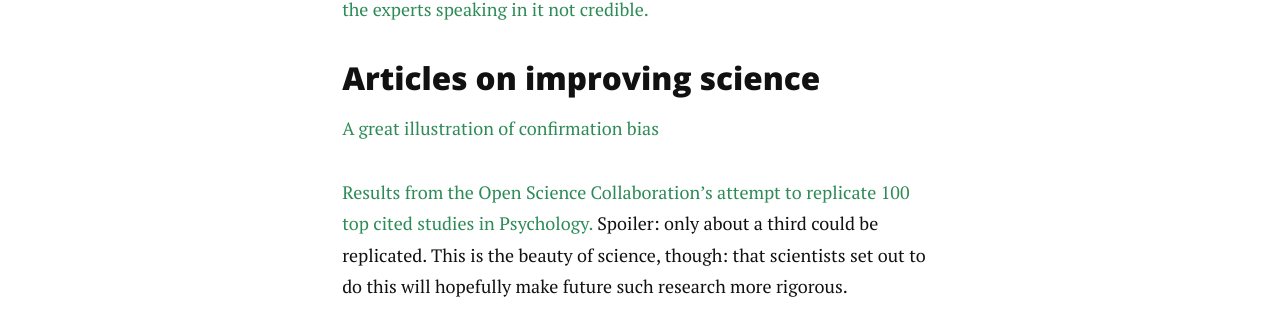
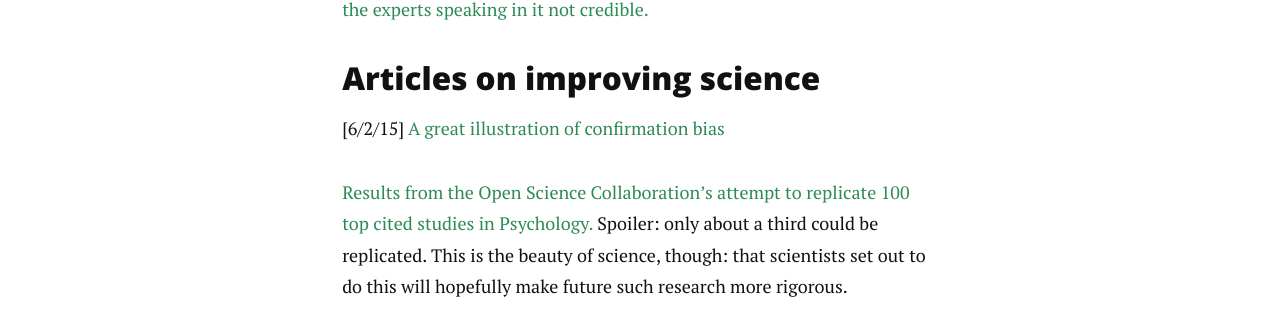
Before and after one commit to PositronicsLab/positronicslab.github.io, a Jekyll site: the page built from _posts/2015-09-10-better-science.markdown, in a window 1280 px wide. Shown: the part 866-1177 px from the top of the page. Built offline with Jekyll 4.4.1, drawn with Linux system fonts in a browser that asks for light colours; nearby versions of some CDN libraries; Markdown is read by kramdown in place of the engine named in the settings.

Commit message:
Fixed posts

```diff
--- a/_posts/2015-09-10-better-science.markdown
+++ b/_posts/2015-09-10-better-science.markdown
@@ -14,7 +14,7 @@ not credible.</a>
 
 ### Articles on improving science
 
-<a href="http://www.nytimes.com/interactive/2015/07/03/upshot/a-quick-puzzle-to-test-your-problem-solving.html">A great illustration of confirmation bias</a>
+[6/2/15] <a href="http://www.nytimes.com/interactive/2015/07/03/upshot/a-quick-puzzle-to-test-your-problem-solving.html">A great illustration of confirmation bias</a>
 
 <a href="http://www.wired.com/2015/08/science-problems-web-fix/">Results from the Open Science Collaboration's attempt to replicate 100 top cited studies in Psychology.</a> Spoiler: only about a third could be replicated. This is the beauty of science, though: that scientists set out to do this will hopefully
 make future such research more rigorous.
```
